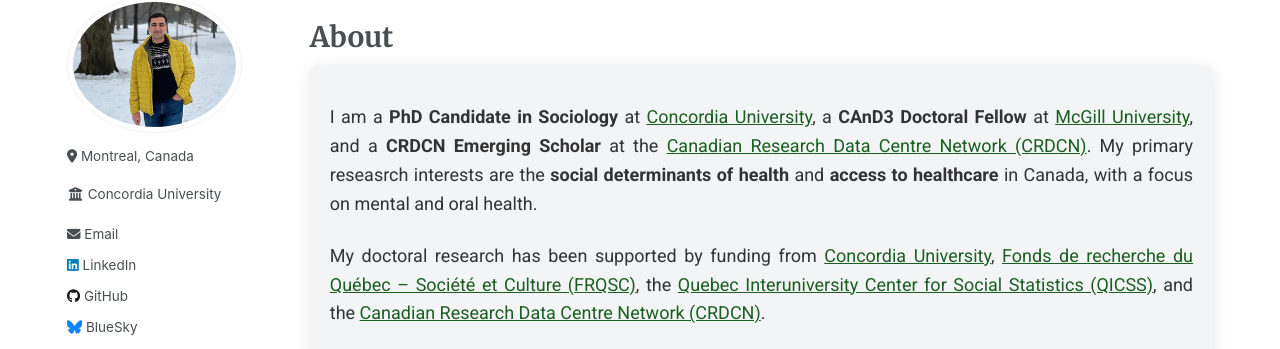
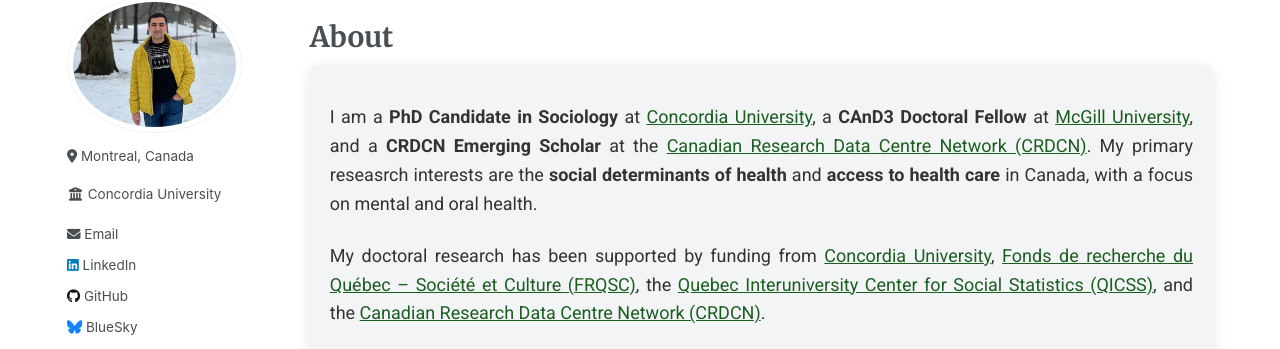
Before and after one commit to Mohsnmonji/mohsnmonji.github.io, a Jekyll site: the page built from about-me.md, in a window 1280 px wide and 900 px high. Shown: the part 110-459 px from the top of the window. Built offline with Jekyll 4.4.1, drawn with Linux system fonts in a browser that asks for light colours; some web fonts are replaced.

Commit message:
Update about-me.md

```diff
--- a/about-me.md
+++ b/about-me.md
@@ -93,7 +93,7 @@ author_profile: true
     <a href="https://crdcn.ca" target="_blank">Canadian Research Data Centre Network (CRDCN)</a>.
       My primary reseasrch interests are the
   <strong>social determinants of health</strong> and
-  <strong>access to healthcare</strong> in Canada, with a focus on mental and oral health.
+  <strong>access to health care</strong> in Canada, with a focus on mental and oral health.
 </p>
 
   <p>
```
